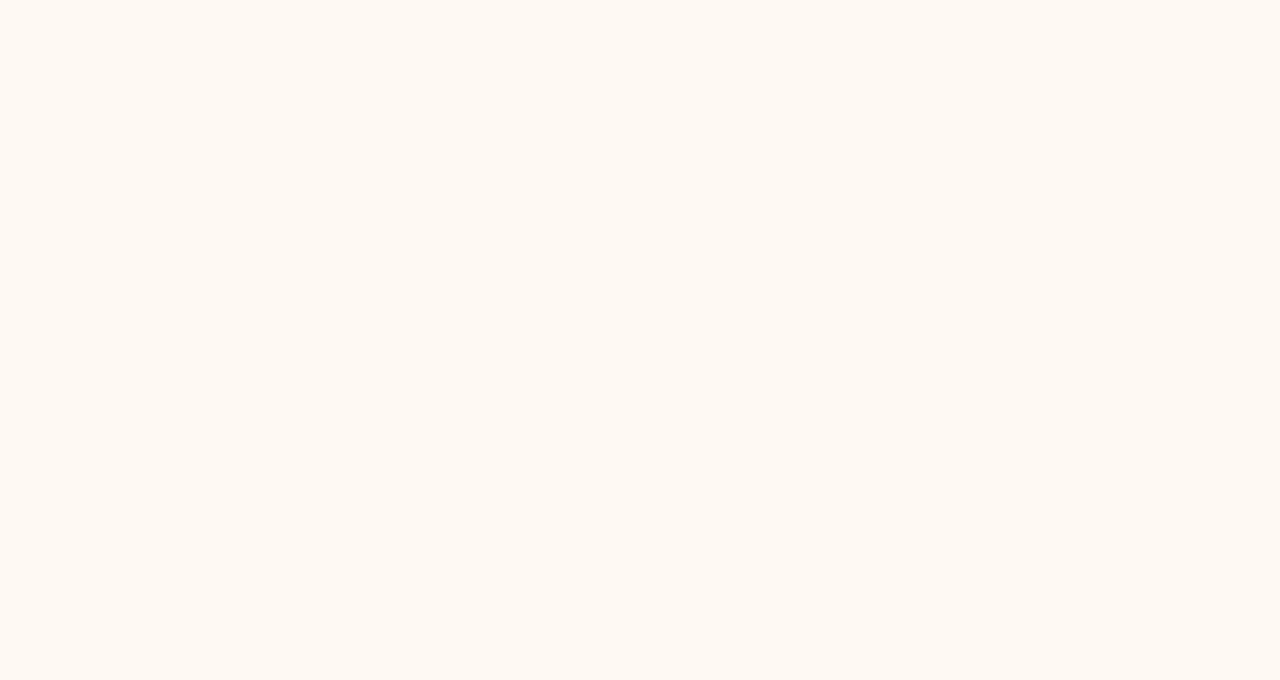
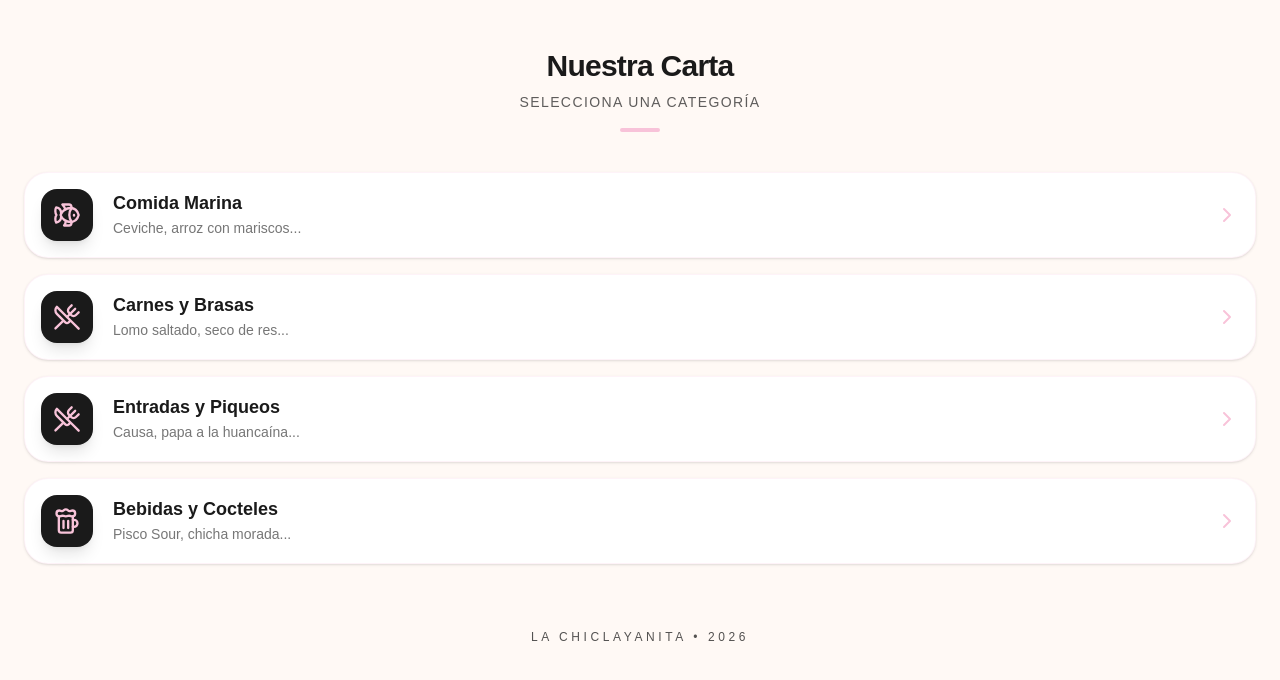
Before and after one commit to AlessandroGonzales/La-Chiclayanita, a React (Vite) app: page /menu/1 in a window 1280 px wide. Before the commit this address had no page. Shown: the top 680 px of the page. Built offline with nearby package versions, Linux system fonts and the light colour scheme; a web font is replaced by a local one.

Commit message:
the routes works

```diff
--- a/src/App.jsx
+++ b/src/App.jsx
@@ -10,6 +10,7 @@ function App() {
       <Routes>
         <Route path="/" element={<Home />} />
         <Route path="/menu" element={<Menu />} />
+        <Route path="/menu/:categoryKey" element={<Menu />} />
       </Routes>
     </BrowserRouter>
   );
--- a/src/pages/Menu.jsx
+++ b/src/pages/Menu.jsx
@@ -1,51 +1,140 @@
-import {useState} from 'react';
-import ceviche from "../assets/ceviche.jpg"
-import arrozmariscos from "../assets/arrozmariscos.jpg"
-import sudado from "../assets/sudado.jpg"
-import { ChevronRight, Fish, UtensilsCrossed, Coffee, Beer, ArrowLeft, Info } from 'lucide-react';
+import React, { useState, useEffect } from "react";
+import { useNavigate, useParams, Link } from "react-router-dom";
+import ceviche from "../assets/ceviche.jpg";
+import arrozmariscos from "../assets/arrozmariscos.jpg";
+import sudado from "../assets/sudado.jpg";
+import {
+  ChevronRight,
+  Fish,
+  UtensilsCrossed,
+  Coffee,
+  Beer,
+  ArrowLeft,
+  Info,
+} from "lucide-react";
 const MENU_DATA = {
   marina: [
-    { id: "p1", nombre: "Ceviche Carretillero", descripcion: "Cubos de pescado fresco marinados en limón de piura, con calamar crujiente.", detalles: "Pescado del día, Pulpo, Calamar, Ají Limo", precio: 38.00, url: ceviche},
-    { id: "p2", nombre: "Arroz con Mariscos", descripcion: "Arroz meloso con mixtura de mariscos al fuego vivo.", detalles: "Langostinos, Calamar, Conchas de Abanico", precio: 42.00, url: arrozmariscos  },
-    { id: "p3", nombre: "Sudado", descripcion: "Filete de pescado al vapor de chicha de jora.", detalles: "Chicha de Jora, Tomate, Yuca, Pescado", precio: 35.00, url: sudado }
+    {
+      id: "p1",
+      nombre: "Ceviche Carretillero",
+      descripcion:
+        "Cubos de pescado fresco marinados en limón de piura, con calamar crujiente.",
+      detalles: "Pescado del día, Pulpo, Calamar, Ají Limo",
+      precio: 38.0,
+      url: ceviche,
+    },
+    {
+      id: "p2",
+      nombre: "Arroz con Mariscos",
+      descripcion: "Arroz meloso con mixtura de mariscos al fuego vivo.",
+      detalles: "Langostinos, Calamar, Conchas de Abanico",
+      precio: 42.0,
+      url: arrozmariscos,
+    },
+    {
+      id: "p3",
+      nombre: "Sudado",
+      descripcion: "Filete de pescado al vapor de chicha de jora.",
+      detalles: "Chicha de Jora, Tomate, Yuca, Pescado",
+      precio: 35.0,
+      url: sudado,
+    },
   ],
   carnes: [
-    { id: "c1", nombre: "Lomo Saltado", descripcion: "Lomo fino salteado al wok con cebolla, tomate y pisco.", detalles: "Lomo Fino, Papas Amarillas, Arroz", precio: 45.00 },
-    { id: "c2", nombre: "Seco de Res", descripcion: "Carne macerada en culantro y chicha de jora.", detalles: "Culantro, Frijol Canario, Salsa Criolla", precio: 36.00 }
+    {
+      id: "c1",
+      nombre: "Lomo Saltado",
+      descripcion: "Lomo fino salteado al wok con cebolla, tomate y pisco.",
+      detalles: "Lomo Fino, Papas Amarillas, Arroz",
+      precio: 45.0,
+    },
+    {
+      id: "c2",
+      nombre: "Seco de Res",
+      descripcion: "Carne macerada en culantro y chicha de jora.",
+      detalles: "Culantro, Frijol Canario, Salsa Criolla",
+      precio: 36.0,
+    },
   ],
   entradas: [
-    { id: "e1", nombre: "Causa Limeña", descripcion: "Masa de papa amarilla con ají amarillo, rellena de pollo.", detalles: "Papa Amarilla, Palta, Huevo, Aceituna", precio: 25.00 }
+    {
+      id: "e1",
+      nombre: "Causa Limeña",
+      descripcion: "Masa de papa amarilla con ají amarillo, rellena de pollo.",
+      detalles: "Papa Amarilla, Palta, Huevo, Aceituna",
+      precio: 25.0,
+    },
   ],
   bebidas: [
-    { id: "b1", nombre: "Pisco Sour", descripcion: "Nuestro cóctel bandera, equilibrado y refrescante.", detalles: "Pisco Quebranta, Limón, Clara de Huevo", precio: 28.00 }
-  ]
+    {
+      id: "b1",
+      nombre: "Pisco Sour",
+      descripcion: "Nuestro cóctel bandera, equilibrado y refrescante.",
+      detalles: "Pisco Quebranta, Limón, Clara de Huevo",
+      precio: 28.0,
+    },
+  ],
 };
 
 const categories = [
-  { id: 1, key: 'marina', title: "Comida Marina", description: "Ceviche, arroz con mariscos...", icon: <Fish size={28} className="text-brand-pink" /> },
-  { id: 2, key: 'carnes', title: "Carnes y Brasas", description: "Lomo saltado, seco de res...", icon: <UtensilsCrossed size={28} className="text-brand-pink" /> },
-  { id: 3, key: 'entradas', title: "Entradas y Piqueos", description: "Causa, papa a la huancaína...", icon: <UtensilsCrossed size={28} className="text-brand-pink" /> },
-  { id: 4, key: 'bebidas', title: "Bebidas y Cocteles", description: "Pisco Sour, chicha morada...", icon: <Beer size={28}  className="text-brand-pink"/> }
+  {
+    id: 1,
+    key: "marina",
+    title: "Comida Marina",
+    description: "Ceviche, arroz con mariscos...",
+    icon: <Fish size={28} className="text-brand-pink" />,
+  },
+  {
+    id: 2,
+    key: "carnes",
+    title: "Carnes y Brasas",
+    description: "Lomo saltado, seco de res...",
+    icon: <UtensilsCrossed size={28} className="text-brand-pink" />,
+  },
+  {
+    id: 3,
+    key: "entradas",
+    title: "Entradas y Piqueos",
+    description: "Causa, papa a la huancaína...",
+    icon: <UtensilsCrossed size={28} className="text-brand-pink" />,
+  },
+  {
+    id: 4,
+    key: "bebidas",
+    title: "Bebidas y Cocteles",
+    description: "Pisco Sour, chicha morada...",
+    icon: <Beer size={28} className="text-brand-pink" />,
+  },
 ];
 
 const CategoryView = ({ categoryTitle, items, onBack }) => (
-
   <div className="min-h-screen bg-brand-bg pb-24 animate-in fade-in duration-300">
     <div className="sticky top-0 bg-brand-bg/90 backdrop-blur-md z-20 px-6 py-5 flex items-center border-b border-brand-pink/20">
-      <button onClick={onBack} className="p-2 -ml-2 active:scale-75 transition-transform">
+      <button
+        onClick={onBack}
+        className="p-2 -ml-2 active:scale-75 transition-transform"
+      >
         <ArrowLeft size={27} className="text-brand-dark" />
       </button>
-      <h2 className="ml-4 text-xl font-bold tracking-tight text-brand-dark uppercase ml-17">{categoryTitle}</h2>
+      <h2 className="ml-4 text-xl font-bold tracking-tight text-brand-dark uppercase ml-17">
+        {categoryTitle}
+      </h2>
     </div>
 
     <div className="px-6 py-8 space-y-10">
       {items.map((plato) => (
         <div key={plato.id} className="relative">
           <div className="flex justify-between items-start mb-2 gap-4">
-            <h3 className="text-xl font-extrabold text-brand-dark flex-1 leading-tight uppercase tracking-tight">{plato.nombre}</h3>
-            <span className="text-md font-bold text-brand-dark bg-brand-pink/40 px-3 py-1 rounded-xl whitespace-nowrap">$ {plato.precio.toFixed(2)}</span>
+            <h3 className="text-xl font-extrabold text-brand-dark flex-1 leading-tight uppercase tracking-tight">
+              {plato.nombre}
+            </h3>
+            <span className="text-md font-bold text-brand-dark bg-brand-pink/40 px-3 py-1 rounded-xl whitespace-nowrap">
+              $ {plato.precio.toFixed(2)}
+            </span>
           </div>
-          <p className="text-brand-dark/80 text-sm leading-relaxed mb-4 ">{plato.descripcion}</p>
+          <p className="text-brand-dark/80 text-sm leading-relaxed mb-4 ">
+            {plato.descripcion}
+          </p>
           {/* El aspect-video mantiene una proporción agradable (16:9) sin ocupar toda la pantalla */}
           <div className="w-full mb-5 overflow-hidden rounded-2xl shadow-sm border border-brand-pink/10">
             <img
@@ -55,8 +144,13 @@ const CategoryView = ({ categoryTitle, items, onBack }) => (
             />
           </div>
           <div className="flex flex-wrap gap-2">
-            {plato.detalles.split(',').map((tag, i) => (
-              <span key={i} className="text-[11px] uppercase tracking-widest font-bold text-brand-dark/40 bg-white border border-brand-pink/30 px-2 py-1 rounded-md">{tag.trim()}</span>
+            {plato.detalles.split(",").map((tag, i) => (
+              <span
+                key={i}
+                className="text-[11px] uppercase tracking-widest font-bold text-brand-dark/40 bg-white border border-brand-pink/30 px-2 py-1 rounded-md"
+              >
+                {tag.trim()}
+              </span>
             ))}
           </div>
           <div className="w-16 h-[2px] bg-brand-pink/50 mt-6"></div>
@@ -66,25 +160,43 @@ const CategoryView = ({ categoryTitle, items, onBack }) => (
 
     <div className="fixed bottom-6 left-6 right-6 bg-brand-dark text-brand-pink p-4 rounded-2xl flex items-center gap-3 shadow-2xl">
       <Info size={20} />
-      <span className="text-[11px] font-bold uppercase tracking-wider">¿Alergias? Consulta con nuestro personal</span>
+      <span className="text-[11px] font-bold uppercase tracking-wider">
+        ¿Alergias? Consulta con nuestro personal
+      </span>
     </div>
   </div>
 );
 
+const Menu = () => {
+  const navigate = useNavigate();
+  const { categoryKey } = useParams();
+  const [selectedCategory, setSelectedCategory] = useState(null);
 
-const Menu = () => {
+  useEffect(() => {
+    if (categoryKey) {
+      const cat = categories.find((c) => c.key === categoryKey);
+      // eslint-disable-next-line react-hooks/set-state-in-effect
+      setSelectedCategory(cat || null);
+    } else {
+      setSelectedCategory(null);
+    }
+  }, [categoryKey]);
 
-const [selectedCategory, setSelectedCategory] = useState(null);
+   const openCategory = (cat) => {
+    // Esto crea una nueva entrada en el history: /menu/marina
+    navigate(`/menu/${cat.key}`);
+  };
 
-if (selectedCategory) {
+    if (selectedCategory) {
     return (
       <CategoryView
         categoryTitle={selectedCategory.title}
         items={MENU_DATA[selectedCategory.key]}
-        onBack={() => setSelectedCategory(null)}
+        onBack={() => navigate('/menu')}
       />
     );
   }
+
   return (
     <div className="min-h-screen bg-brand-bg px-6 py-12">
       {/* Header del Menú */}
@@ -92,7 +204,7 @@ if (selectedCategory) {
         <h2 className="text-brand-dark text-3xl font-bold tracking-tight mb-2">
           Nuestra Carta
         </h2>
-        <p className="text-brand-dark/60 text-sm uppercase tracking-widest">
+        <p className="text-brand-dark/70 text-sm uppercase tracking-widest">
           Selecciona una categoría
         </p>
         <div className="w-10 h-1 bg-brand-pink mx-auto mt-4 rounded-full"></div>
@@ -103,7 +215,7 @@ if (selectedCategory) {
         {categories.map((cat) => (
           <button
             key={cat.id}
-            onClick={() => setSelectedCategory(cat)}
+            onClick={() => openCategory(cat)}
             className="w-full flex items-center p-4 bg-white border border-brand-pink/20 rounded-3xl shadow-sm active:scale-[0.98] transition-all text-left"
           >
             {/* Icono a la izquierda */}
@@ -129,7 +241,7 @@ if (selectedCategory) {
 
       {/* Footer minimalista */}
       <footer className="mt-16 text-center">
-        <p className="text-brand-dark/70 text-[12px] uppercase tracking-[0.3em]">
+        <p className="text-brand-dark/75 text-[12px] uppercase tracking-[0.3em]">
           La Chiclayanita • 2026
         </p>
       </footer>
```
